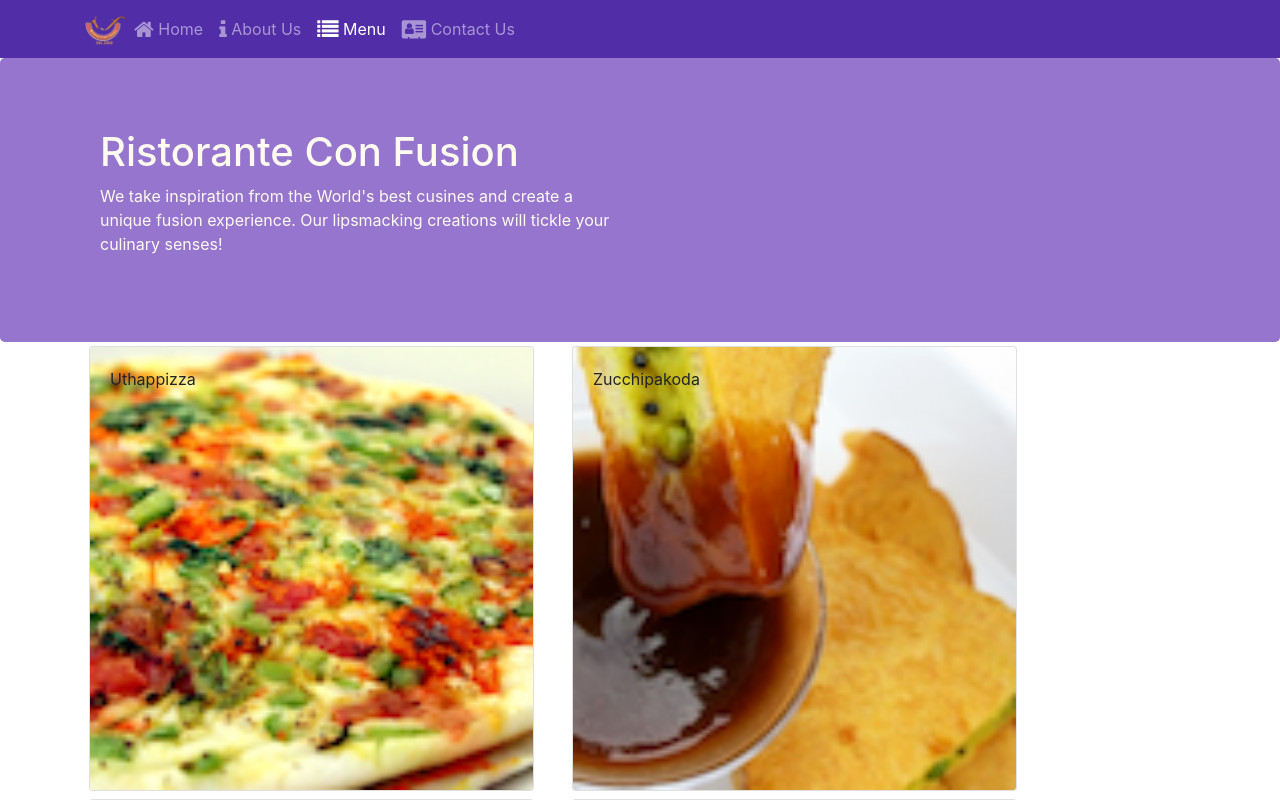
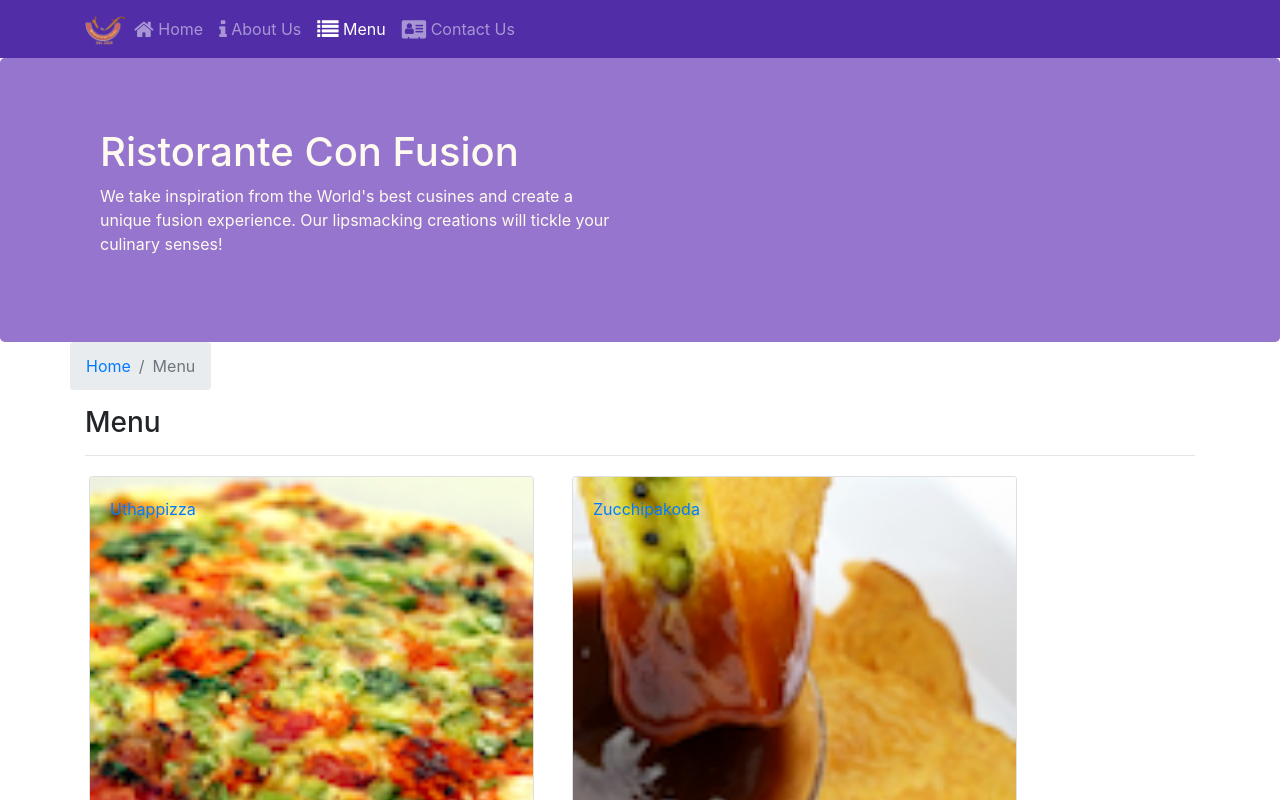
Before and after one commit to rajatmaheshwari2512/confusion, a React (Create React App) app: page /menu in a window 1280 px wide. Shown: the top 800 px of the page. Built offline with nearby package versions, Linux system fonts and the light colour scheme.

Commit message:
Single Page Applications Part 2

```diff
--- a/src/components/ContactComponent.js
+++ b/src/components/ContactComponent.js
@@ -1,8 +1,22 @@
 import React from "react";
+import { Breadcrumb, BreadcrumbItem } from "reactstrap";
+import { Link } from "react-router-dom";
 
 function Contact(props) {
   return (
     <div className="container">
+      <div className="row">
+        <Breadcrumb>
+          <BreadcrumbItem>
+            <Link to="/home">Home</Link>
+          </BreadcrumbItem>
+          <BreadcrumbItem active>Contact Us</BreadcrumbItem>
+        </Breadcrumb>
+        <div className="col-12">
+          <h3>Contact Us</h3>
+          <hr />
+        </div>
+      </div>
       <div className="row row-content">
         <div className="col-12">
           <h3>Location Information</h3>
--- a/src/components/DishdetailComponent.js
+++ b/src/components/DishdetailComponent.js
@@ -1,5 +1,14 @@
 import React from "react";
-import { Card, CardImg, CardText, CardBody, CardTitle } from "reactstrap";
+import {
+  Card,
+  CardImg,
+  CardText,
+  CardBody,
+  CardTitle,
+  Breadcrumb,
+  BreadcrumbItem,
+} from "reactstrap";
+import { Link } from "react-router-dom";
 
 function RenderDish({ selectedDish }) {
   return (
@@ -41,16 +50,29 @@
 }
 const DishDetail = (props) => {
   var selectedDish = props.selectedDish;
+  var comments = props.comments;
   if (selectedDish === null || selectedDish === undefined) return <div></div>;
   return (
     <div className="container">
+      <div className="row">
+        <Breadcrumb>
+          <BreadcrumbItem>
+            <Link to="/menu">Menu</Link>
+          </BreadcrumbItem>
+          <BreadcrumbItem active>{selectedDish.name}</BreadcrumbItem>
+        </Breadcrumb>
+        <div className="col-12">
+          <h3>{selectedDish.name}</h3>
+          <hr />
+        </div>
+      </div>
       <div className="row">
         <div className="col-12 col-md-5 m-1">
           <RenderDish selectedDish={selectedDish} />
         </div>
         <div className="col-12 col-md-5 m-1">
           <h4>Comments</h4>
-          <RenderComments comments={selectedDish.comments} />
+          <RenderComments comments={comments} />
         </div>
       </div>
     </div>
--- a/src/components/MainComponent.js
+++ b/src/components/MainComponent.js
@@ -38,6 +38,20 @@
         />
       );
     };
+    const DishWithId = ({ match }) => {
+      return (
+        <DishDetail
+          selectedDish={
+            this.state.dishes.filter(
+              (dish) => dish.id === parseInt(match.params.dishId, 10)
+            )[0]
+          }
+          comments={this.state.comments.filter(
+            (comment) => comment.dishId === parseInt(match.params.dishId, 10)
+          )}
+        />
+      );
+    };
     return (
       <div>
         <Header />
@@ -48,6 +62,7 @@
             path="/menu"
             component={() => <Menu dishes={this.state.dishes} />}
           />
+          <Route path="/menu/:dishId" component={DishWithId} />
           <Route exact path="/contactus" component={Contact} />
           <Redirect to="/home" />
         </Switch>
--- a/src/components/MenuComponent.js
+++ b/src/components/MenuComponent.js
@@ -1,12 +1,22 @@
 import React from "react";
-import { Card, CardImg, CardImgOverlay, CardTitle } from "reactstrap";
+import {
+  Card,
+  CardImg,
+  CardImgOverlay,
+  CardTitle,
+  Breadcrumb,
+  BreadcrumbItem,
+} from "reactstrap";
+import { Link } from "react-router-dom";
 function RenderMenuItem({ dish, onPress }) {
   return (
-    <Card key={dish.id} onClick={() => onPress(dish.id)}>
-      <CardImg width="100%" src={dish.image} alt={dish.name} />
-      <CardImgOverlay>
-        <CardTitle>{dish.name}</CardTitle>
-      </CardImgOverlay>
+    <Card key={dish.id}>
+      <Link to={`/menu/${dish.id}`}>
+        <CardImg width="100%" src={dish.image} alt={dish.name} />
+        <CardImgOverlay>
+          <CardTitle>{dish.name}</CardTitle>
+        </CardImgOverlay>
+      </Link>
     </Card>
   );
 }
@@ -14,13 +24,25 @@
   const menu = props.dishes.map((dish) => {
     return (
       <div key={dish.id} className="col-11 col-md-5 m-1">
-        <RenderMenuItem dish={dish} onPress={props.onPress} />
+        <RenderMenuItem dish={dish} />
       </div>
     );
   });
 
   return (
     <div className="container">
+      <div className="row">
+        <Breadcrumb>
+          <BreadcrumbItem>
+            <Link to="/home">Home</Link>
+          </BreadcrumbItem>
+          <BreadcrumbItem active>Menu</BreadcrumbItem>
+        </Breadcrumb>
+        <div className="col-12">
+          <h3>Menu</h3>
+          <hr />
+        </div>
+      </div>
       <div className="row">{menu}</div>
     </div>
   );
```
